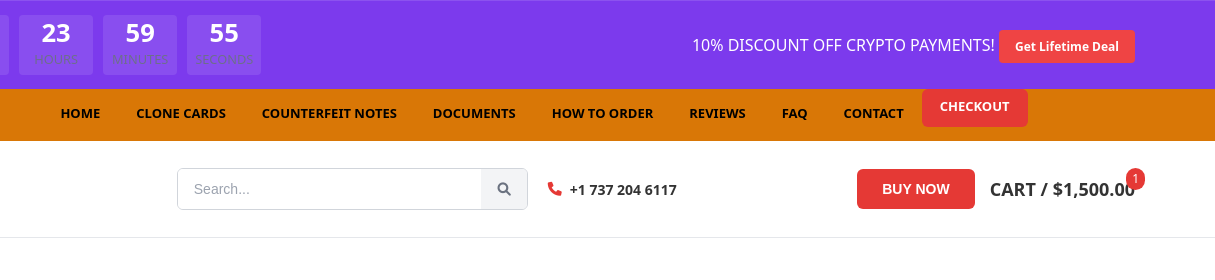
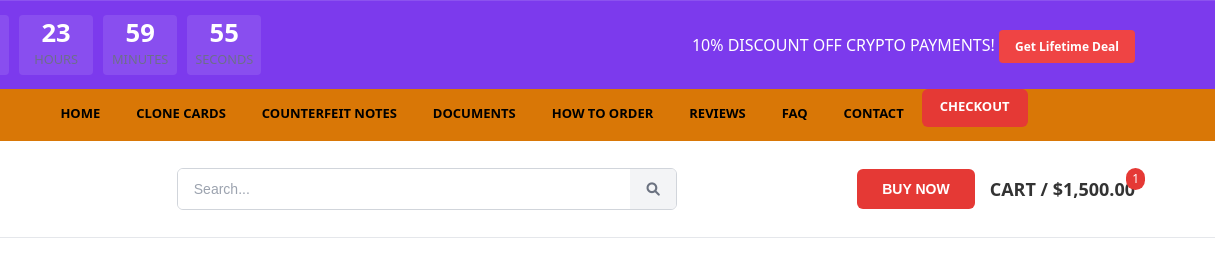
Before and after one commit to valoriahbeutyoil-debug/project, a website: page money-cleaning-machines.html in a window 1280 px wide. Shown: the top 280 px of the page, 65-1280 px from the left. Drawn offline with Linux system fonts and the light colour scheme.

Commit message:
Update money-cleaning-machines.html

```diff
--- a/money-cleaning-machines.html
+++ b/money-cleaning-machines.html
@@ -77,11 +77,7 @@
                   <i class="fas fa-search"></i>
                 </button>
               </form>
-              <div class="header-contact">
-                <i class="fas fa-phone"></i>
-                <span>+1 737 204 6117</span>
               </div>
-            </div>
 
             <div class="header-right">
               <button class="btn primary buy-now-btn" aria-label="Buy products now">BUY NOW</button>
```
